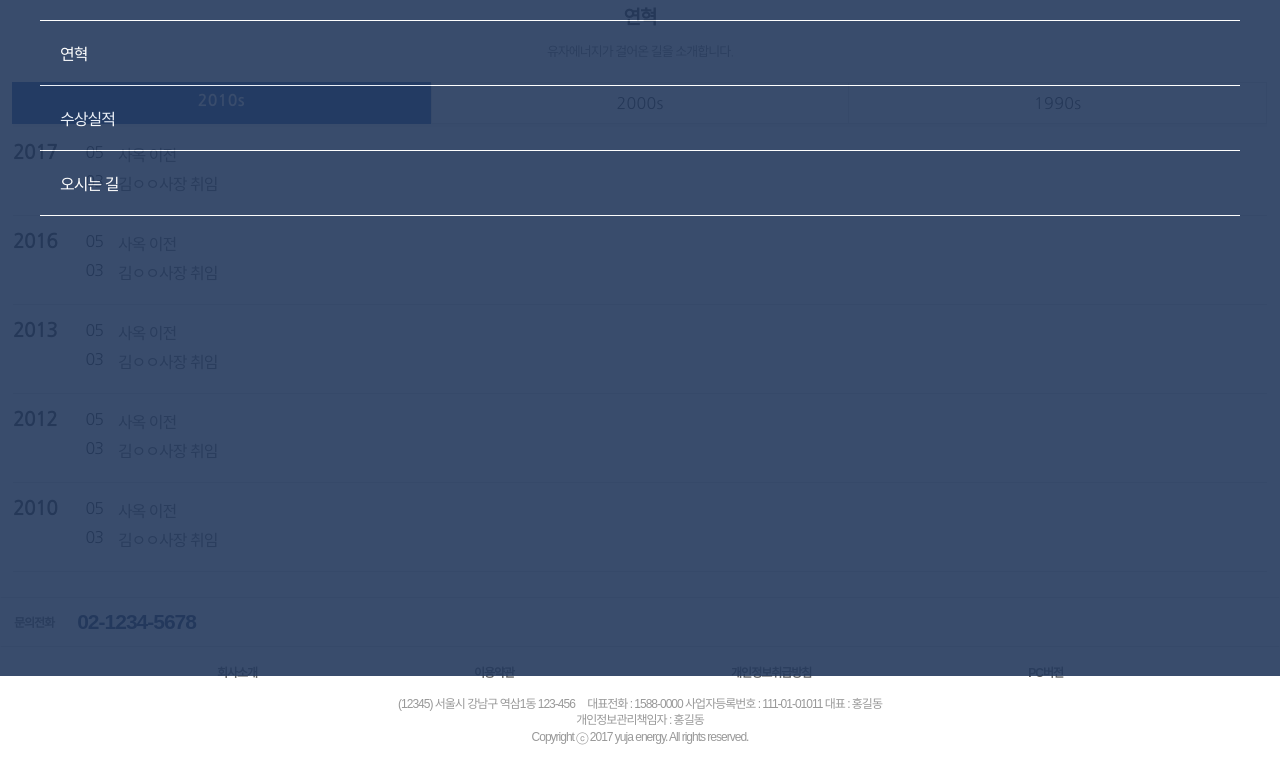
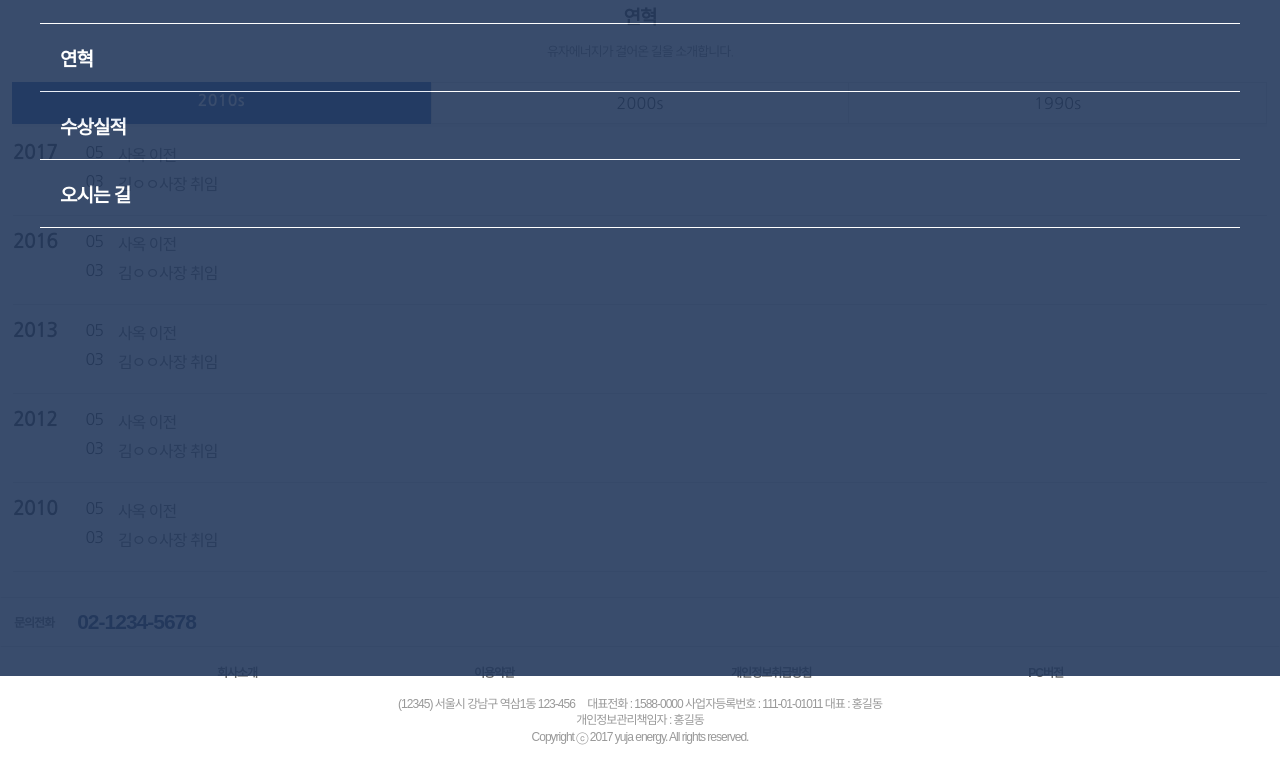
Before and after one commit to jian0808/yuja-energy, a plain HTML site: page history.html in a window 1280 px wide. Both pictures are taken after a click on the link 1252 px from the left and 28 px from the top of the page. Shown: the part 124-885 px from the top of the page. Drawn offline with nearby package versions, Linux system fonts and the light colour scheme; a web font is replaced by a local one.

Commit message:
Add files via upload

```diff
--- a/css/style.css
+++ b/css/style.css
@@ -2,8 +2,6 @@
 
 @import url('https://fonts.googleapis.com/css2?family=Nanum+Gothic:wght@400;700;800&family=Noto+Sans+KR:wght@100;300;400;500;700;900&family=Roboto:wght@100;300;400;500;700;900&display=swap');
 @import url('https://cdn.rawgit.com/moonspam/NanumSquare/master/nanumsquare.css');
-
-/* html{font-size: 62.5%;} */
 
 .contents{margin-bottom: 25px;}
 h3{margin-bottom: 15px; font-size: 1.188rem; line-height: 1; font-weight: 600; text-align: center;}
@@ -54,9 +52,9 @@ select {display: flex; min-width: 80px; padding: 4px 8px; border: 1px solid #999
 .header .menu-wrap .btn-menu::before{content: ""; position: absolute; top: 0; left: 0; width: 1px; height: 100%; background-color: #ddd;}
 .header .menu-wrap .btn-menu > img {width: 22px;}
 
-.header .mo-menu{position: absolute; top:0; left: 0; width: 100%; height: 100vh; padding: 80px 40px; box-sizing: border-box; background-color: #24395c; opacity: .9; display: none;}
+.header .mo-menu{position: absolute; top:0; left: 0; width: 100%; height: 100vh; padding: 80px 40px; box-sizing: border-box; background-color: #24395c; opacity: .9; z-index: 9999; display: none;}
 .header .mo-menu li{/*margin-bottom: 5px;*/ border-bottom: 1px solid #fff; }
-.header .mo-menu li a{display: block; padding: 20px; color: #fff;}
+.header .mo-menu li a{display: block; padding: 20px; font-size: 1.188rem; font-weight: 700; color: #fff;}
 .close {position: absolute; top: 20px; right: 0; width: 50px; height: 50px; opacity: 0.9; }
 .close:before, .close:after {content: ' '; position: absolute; left: 15px; width: 2px; height: 40px; background-color: #fff;}
 .close:before {transform: rotate(45deg);}
```
Also changed, not shown: awards.html (+0 -10 lines), history.html (+0 -13 lines).
